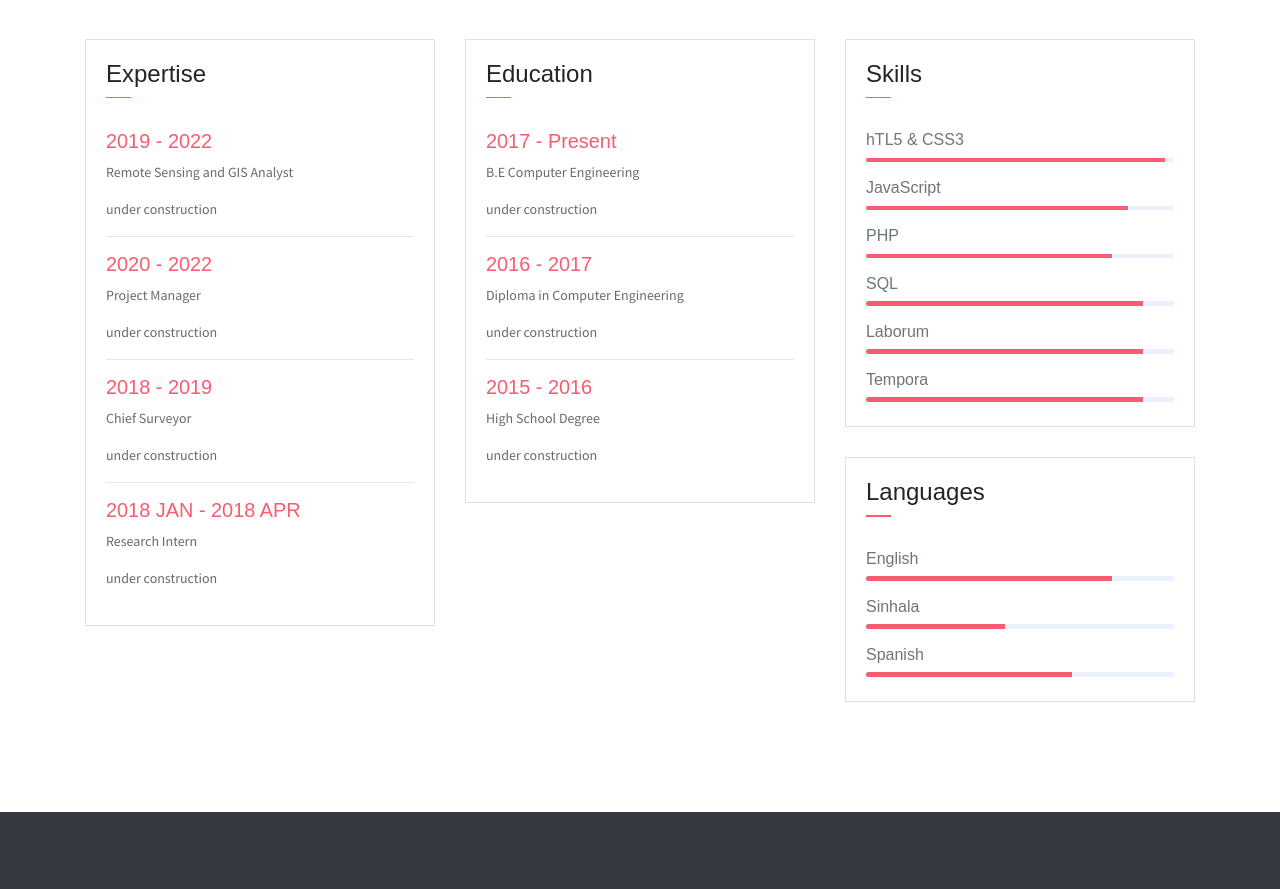
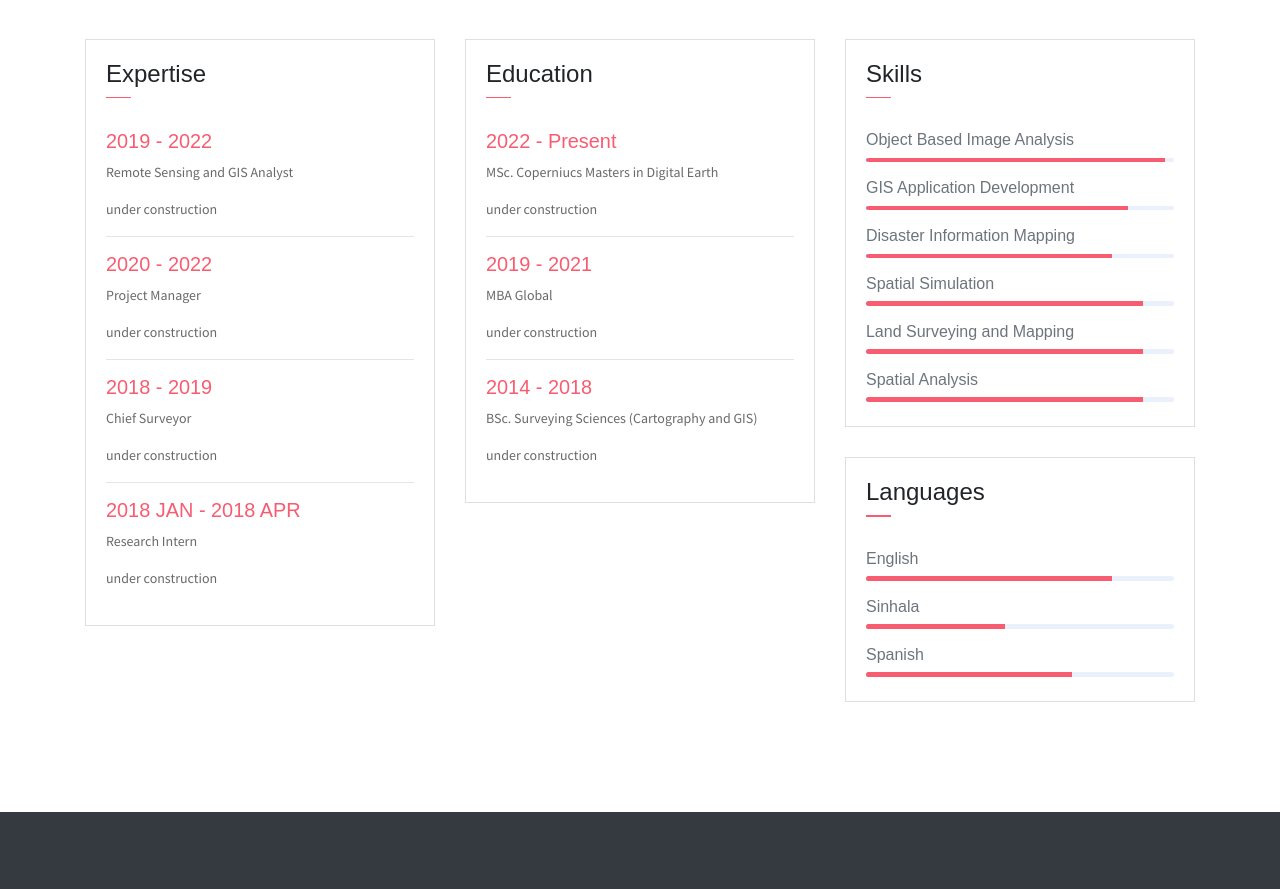
Before and after one commit to ruchira-ekanayaka/portfolio, a website: page index.html in a window 1280 px wide. Shown: the part 1300-2189 px from the top of the page. Drawn offline with Linux system fonts and the light colour scheme; some packages are replaced by stand-ins of ours.

Commit message:
Update index.html
changes to expereince

```diff
--- a/index.html
+++ b/index.html
@@ -167,16 +167,16 @@
                             </div>
                         </div>
                         <div class="card-body">
-                            <h6 class="title text-danger">2017 - Present</h6>
-                            <P>B.E Computer Engineering</P>
+                            <h6 class="title text-danger">2022 - Present</h6>
+                            <P>MSc. Coperniucs Masters in Digital Earth</P>
                             <P class="subtitle">under construction</P>
                             <hr>
-                            <h6 class="title text-danger">2016 - 2017</h6>
-                            <P>Diploma in Computer Engineering</P>
+                            <h6 class="title text-danger">2019 - 2021</h6>
+                            <P>MBA Global</P>
                             <P class="subtitle">under construction</P>
                             <hr>
-                            <h6 class="title text-danger">2015 - 2016</h6>
-                            <P>High School Degree</P>
+                            <h6 class="title text-danger">2014 - 2018</h6>
+                            <P>BSc. Surveying Sciences (Cartography and GIS)</P>
                             <P class="subtitle">under construction</P>
 
                         </div>
@@ -191,27 +191,27 @@
                             </div>
                         </div>
                         <div class="card-body pb-2">
-                           <h6>hTL5 &amp; CSS3</h6>
+                           <h6>Object Based Image Analysis</h6>
                             <div class="progress mb-3">
                                 <div class="progress-bar bg-danger" role="progressbar" style="width: 97%" aria-valuenow="25" aria-valuemin="0" aria-valuemax="100"></div>
                             </div>
-                            <h6>JavaScript</h6>
+                            <h6>GIS Application Development</h6>
                             <div class="progress mb-3">
                                 <div class="progress-bar bg-danger" role="progressbar" style="width: 85%" aria-valuenow="25" aria-valuemin="0" aria-valuemax="100"></div>
                             </div>
-                            <h6>PHP</h6>
+                            <h6>Disaster Information Mapping</h6>
                             <div class="progress mb-3">
                                 <div class="progress-bar bg-danger" role="progressbar" style="width: 80%" aria-valuenow="50" aria-valuemin="0" aria-valuemax="100"></div>
                             </div>
-                            <h6>SQL</h6>
+                            <h6>Spatial Simulation</h6>
                             <div class="progress mb-3">
                                 <div class="progress-bar bg-danger" role="progressbar" style="width: 90%" aria-valuenow="75" aria-valuemin="0" aria-valuemax="100"></div>
                             </div>
-                            <h6>Laborum</h6>
+                            <h6>Land Surveying and Mapping</h6>
                             <div class="progress mb-3">
                                 <div class="progress-bar bg-danger" role="progressbar" style="width: 90%" aria-valuenow="75" aria-valuemin="0" aria-valuemax="100"></div>
                             </div>
-                            <h6>Tempora</h6>
+                            <h6>Spatial Analysis</h6>
                             <div class="progress mb-3">
                                 <div class="progress-bar bg-danger" role="progressbar" style="width: 90%" aria-valuenow="75" aria-valuemin="0" aria-valuemax="100"></div>
                             </div>
```
